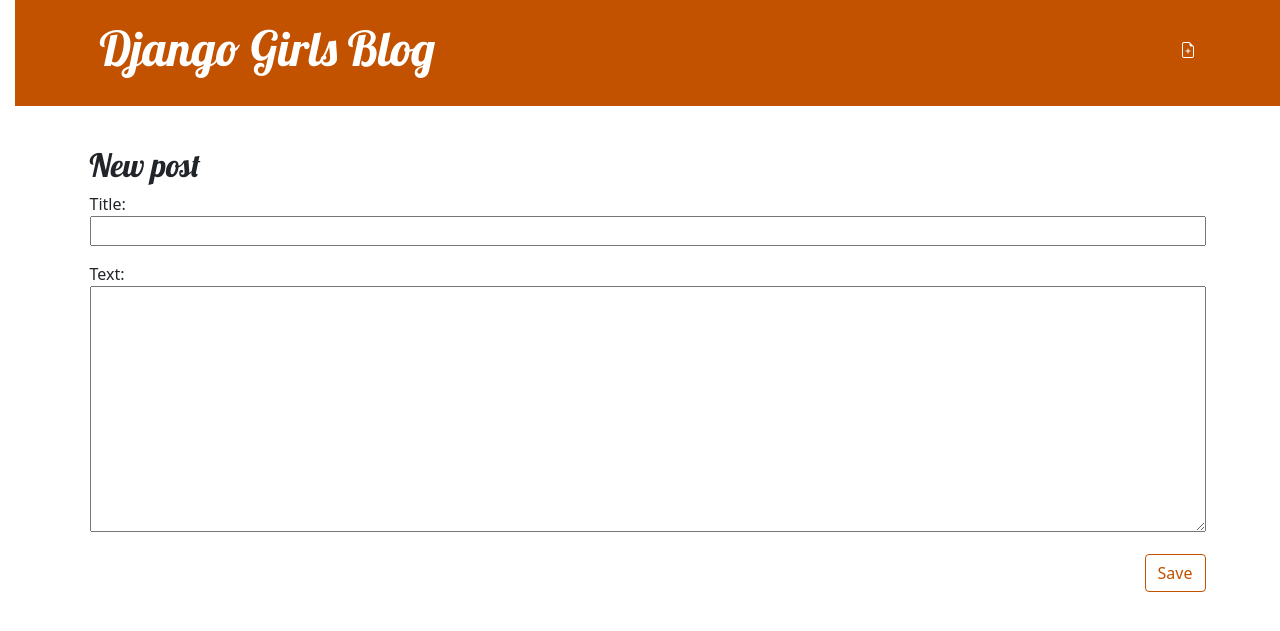
After one commit to Momentum-Team-19/django-tutorial-duffing09, a Django app: page /post/new/ in a window 1280 px wide. The commit adds this page. Shown: the top 631 px of the page. Run offline with Django 4.2, Linux system fonts and the light colour scheme; the visitor is signed in with stand-in values (Sample User, id 1).

Commit message:
finished django girls

```diff
--- /dev/null
+++ b/blog/forms.py
@@ -0,0 +1,9 @@
+from django import forms
+
+from .models import Post
+
+class PostForm(forms.ModelForm):
+
+    class Meta:
+        model = Post
+        fields = ('title', 'text')
--- /dev/null
+++ b/blog/static/css/blog.css
@@ -0,0 +1,79 @@
+h1 a, h2 a {
+    color: #C25100;
+    font-family: 'Lobster';
+}
+
+body {
+    padding-left: 15px;
+}
+
+.page-header {
+    background-color: #C25100;
+    margin-top: 0;
+    margin-bottom: 40px;
+    padding: 20px 20px 20px 40px;
+}
+
+.page-header h1,
+.page-header h1 a,
+.page-header h1 a:visited,
+.page-header h1 a:active {
+    color: #ffffff;
+    font-size: 36pt;
+    text-decoration: none;
+}
+
+h1,
+h2,
+h3,
+h4 {
+    font-family: 'Lobster', cursive;
+}
+
+.date {
+    color: #828282;
+}
+
+.save {
+    float: right;
+}
+
+.post-form textarea,
+.post-form input {
+    width: 100%;
+}
+
+.top-menu,
+.top-menu:hover,
+.top-menu:visited {
+    color: #ffffff;
+    float: right;
+    font-size: 26pt;
+    margin-right: 20px;
+}
+
+.post {
+    margin-bottom: 70px;
+}
+
+.post h2 a,
+.post h2 a:visited {
+    color: #000000;
+}
+
+.post > .date,
+.post > .actions {
+    float: right;
+}
+
+.btn-secondary,
+.btn-secondary:visited {
+    color: #C25100;
+    background: none;
+    border-color: #C25100;
+}
+
+.btn-secondary:hover {
+    color: #FFFFFF;
+    background-color: #C25100;
+}
--- /dev/null
+++ b/blog/templates/blog/base.html
@@ -0,0 +1,33 @@
+{% load static %}
+<!DOCTYPE html>
+<html>
+    <head>
+        <title>Django Girls blog</title>
+        <link rel="stylesheet" href="https://cdn.jsdelivr.net/npm/bootstrap@5.1.3/dist/css/bootstrap.min.css" integrity="sha384-1BmE4kWBq78iYhFldvKuhfTAU6auU8tT94WrHftjDbrCEXSU1oBoqyl2QvZ6jIW3" crossorigin="anonymous">
+        <link href='//fonts.googleapis.com/css?family=Lobster&subset=latin,latin-ext' rel='stylesheet' type='text/css'>
+        <link rel="stylesheet" href="{% static 'css/blog.css' %}">
+    </head>
+    <body>
+        <header class="page-header">
+            <div class="container">
+                {% if user.is_authenticated %}
+                <a href="{% url 'post_new'}" class="top-menu">
+                    {% include './icons/file-earmark-plus.svg' %}
+                </a>
+                <h1><a href="/">Django Girls Blog</a></h1>
+                {% endif %}
+
+
+
+            </div>
+        </header>
+        <main class="container">
+            <div class="row">
+                <div class="col">
+                {% block content %}
+                {% endblock %}
+                </div>
+            </div>
+        </main>
+    </body>
+</html>
--- /dev/null
+++ b/blog/templates/blog/post_edit.html
@@ -0,0 +1,9 @@
+{% extends 'blog/base.html' %}
+
+{% block content %}
+<h2>New post</h2>
+<form method="POST" class="post-form">{% csrf_token %}
+    {{ form.as_p }}
+    <button type="submit" class="save btn btn-secondary">Save</button>
+</form>
+{% endblock %}
--- a/blog/urls.py
+++ b/blog/urls.py
@@ -1,5 +1,9 @@
 from django.urls import path
 from . import views
+
+
 urlpatterns = [
     path('', views.post_list, name='post_list'),
+    path('post/<int:pk>/', views.post_detail, name='post_detail'),
+    path('post/new/', views.post_new, name='post_new'),
 ]
--- a/blog/views.py
+++ b/blog/views.py
@@ -1,4 +1,27 @@
-from django.shortcuts import render
+from django.shortcuts import render, redirect
+from .models import Post
+from django.utils import timezone
+from django.shortcuts import render, get_object_or_404
+from .forms import PostForm
 
 def post_list(request):
-    return render(request, 'blog/post_list.html', {})
+    posts = Post.objects.filter(published_date__lte=timezone.now()).order_by('published_date')
+    return render(request, 'blog/post_list.html', {'posts': posts})
+
+
+def post_detail(request, pk):
+    post = get_object_or_404(Post, pk=pk)
+    return render(request, 'blog/post_detail.html', {'post': post})
+
+
+def post_new(request):
+    if request.method == "POST":
+        form = PostForm(request.POST)
+        if form.is_valid():
+            post = form.save(commit=False)
+            post.author = request.user
+            post.published_date = timezone.now()
+            post.save()
+            return redirect('post_detail', pk=post.pk)
+    form = PostForm()
+    return render(request, 'blog/post_edit.html', {'form': form})
```
Also changed, not shown: blog/templates/blog/post_detail.html (added, +13 -0 lines), blog/templates/blog/post_list.html (+14 -23 lines), blog/templates/blog/icons/file-earmark-plus.svg (added).
